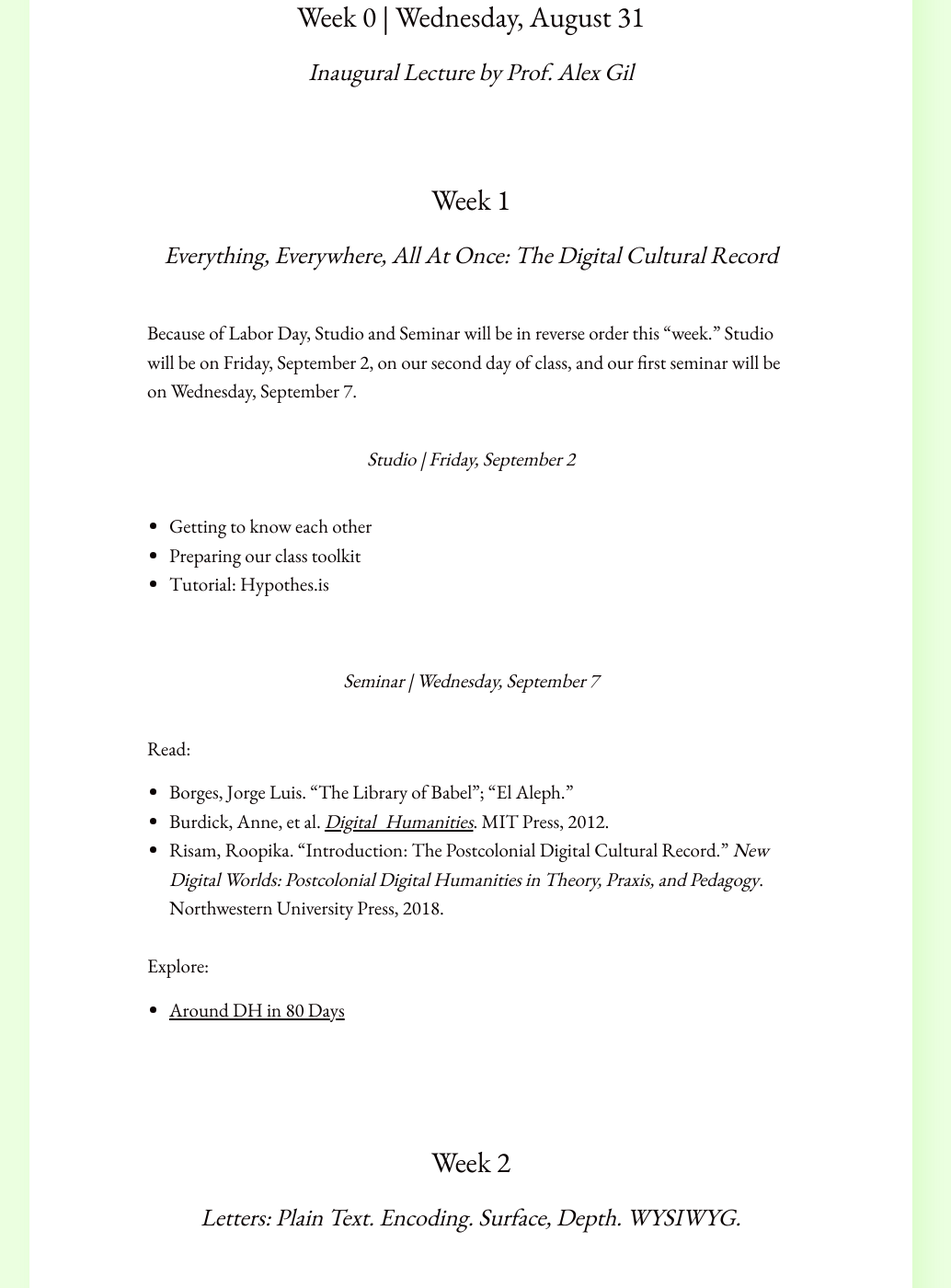
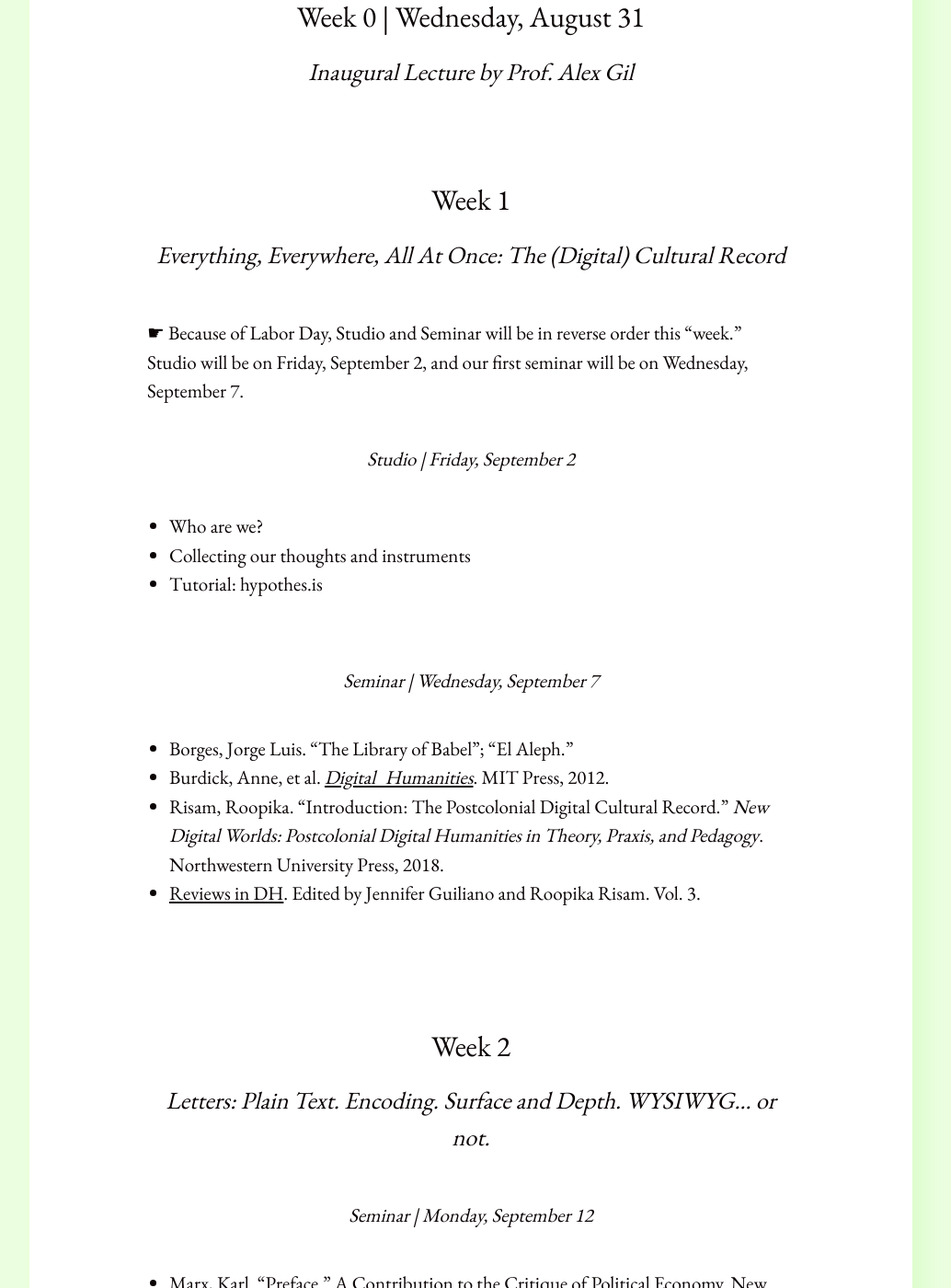
Before and after one commit to elotroalex/f22-intro-dh, a Jekyll site: the page built from schedule.md, in a window 1280 px wide and 1400 px high, scrolled down 538 px. Shown: the whole window at 92% size, without its empty margins (128-1162 px from the left). Built offline with Jekyll 4.4.1, drawn with Linux system fonts in a browser that asks for light colours; some of the changed text lies outside the part shown.

Commit message:
edits to the schedule

```diff
--- a/schedule.md
+++ b/schedule.md
@@ -9,33 +9,30 @@ title: Schedule
 
 ### Week 1
 
-#### Everything, Everywhere, All At Once: The Digital Cultural Record
+#### Everything, Everywhere, All At Once: The (Digital) Cultural Record
 
-Because of Labor Day, Studio and Seminar will be in reverse order this "week." Studio will be on Friday, September 2, on our second day of class, and our first seminar will be on Wednesday, September 7.
+☛ Because of Labor Day, Studio and Seminar will be in reverse order this "week." Studio will be on Friday, September 2, and our first seminar will be on Wednesday, September 7.
 
 ##### Studio | Friday, September 2
 
-- Getting to know each other
-- Preparing our class toolkit
-- Tutorial: Hypothes.is
+- Who are we?
+- Collecting our thoughts and instruments
+- Tutorial: hypothes.is
 
 ##### Seminar | Wednesday, September 7
 
-Read:
-
--   Borges, Jorge Luis. "The Library of Babel"; "El Aleph."
--   Burdick, Anne, et al. [*Digital_Humanities*](https://direct.mit.edu/books/book/5346/Digital-Humanities). MIT Press, 2012.
--   Risam, Roopika. "Introduction: The Postcolonial Digital Cultural Record." *New Digital Worlds: Postcolonial Digital Humanities in Theory, Praxis, and Pedagogy*. Northwestern University Press, 2018.
-
-Explore:
-
-- [Around DH in 80 Days](https://arounddh.elotroalex.com/journey/)
+- Borges, Jorge Luis. "The Library of Babel"; "El Aleph."
+- Burdick, Anne, et al. [*Digital_Humanities*](https://direct.mit.edu/books/book/5346/Digital-Humanities). MIT Press, 2012.
+- Risam, Roopika. "Introduction: The Postcolonial Digital Cultural Record." *New Digital Worlds: Postcolonial Digital Humanities in Theory, Praxis, and Pedagogy*. Northwestern University Press, 2018.
+- [Reviews in DH](https://reviewsindh.pubpub.org/). Edited by Jennifer Guiliano and Roopika Risam. Vol. 3.
 
 
 
 ### Week 2
 
-#### Letters: Plain Text. Encoding. Surface, Depth. WYSIWYG.
+#### Letters: Plain Text. Encoding. Surface and Depth. WYSIWYG... or not.
+
+##### Seminar | Monday, September 12
 
 -   Marx, Karl. "[Preface](https://archive.org/details/acontributionto01marxgoog)."
     A Contribution to the Critique of Political Economy. New York,
@@ -49,13 +46,22 @@ Explore:
     Analysis](http://poeticstoday.dukejournals.org/content/25/1/67.abstract)."
     *Poetics Today* 25, no. 1 (2004): 67--90.
 
-Examine: [Unicode 1.0.0](http://www.unicode.org/versions/Unicode1.0.0/)
+Explore: [Unicode 1.0.0](http://www.unicode.org/versions/Unicode1.0.0/)
 
-**Studio:** Plain Text Editing
+##### Studio | Wednesday, September 14
+
+- Plain Text Editing
+- Tutorial: [Microsoft Visual Studio Code](https://code.visualstudio.com/)  (Please install before class)
+
+
+
+
 
 ### Week 3
 
-#### Documents: Files and Filing Systems
+#### Documents: Files, Types and Cabinets
+
+##### Seminar | Monday, September 19
 
 -   Bush, Vannevar. "[As We May
     Think](http://www.theatlantic.com/magazine/archive/1945/07/as-we-may-think/303881/)."
@@ -75,7 +81,10 @@ Examine: [Unicode 1.0.0](http://www.unicode.org/versions/Unicode1.0.0/)
 
 Exlore: Your file system and storage
 
-**Studio**: Terminal basics; Pandoc.
+##### Studio | Wednesday, September 14
+
+- Tutorial: Terminal basics
+- Tutorial: [Pandoc](https://pandoc.org/installing.html) (Please install before class)
 
 ### Week 4
 
```
